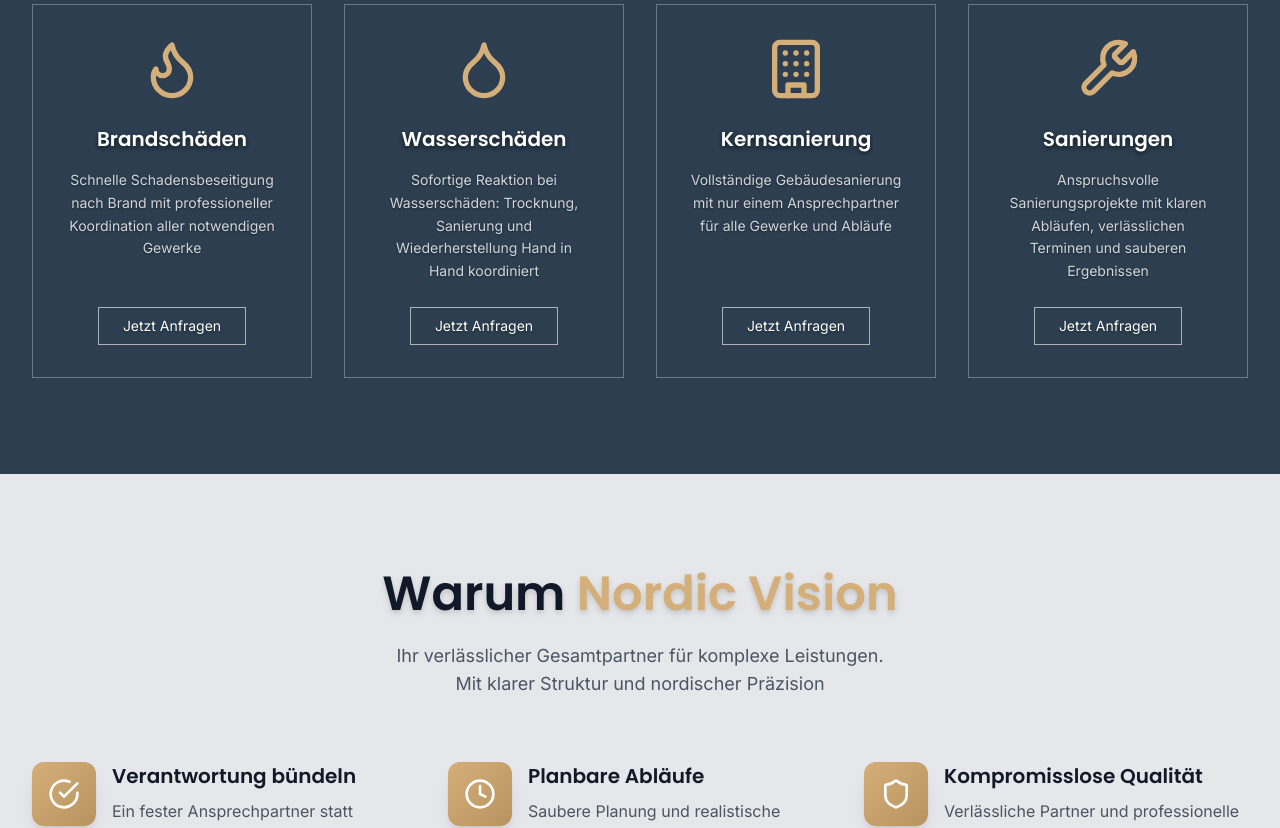
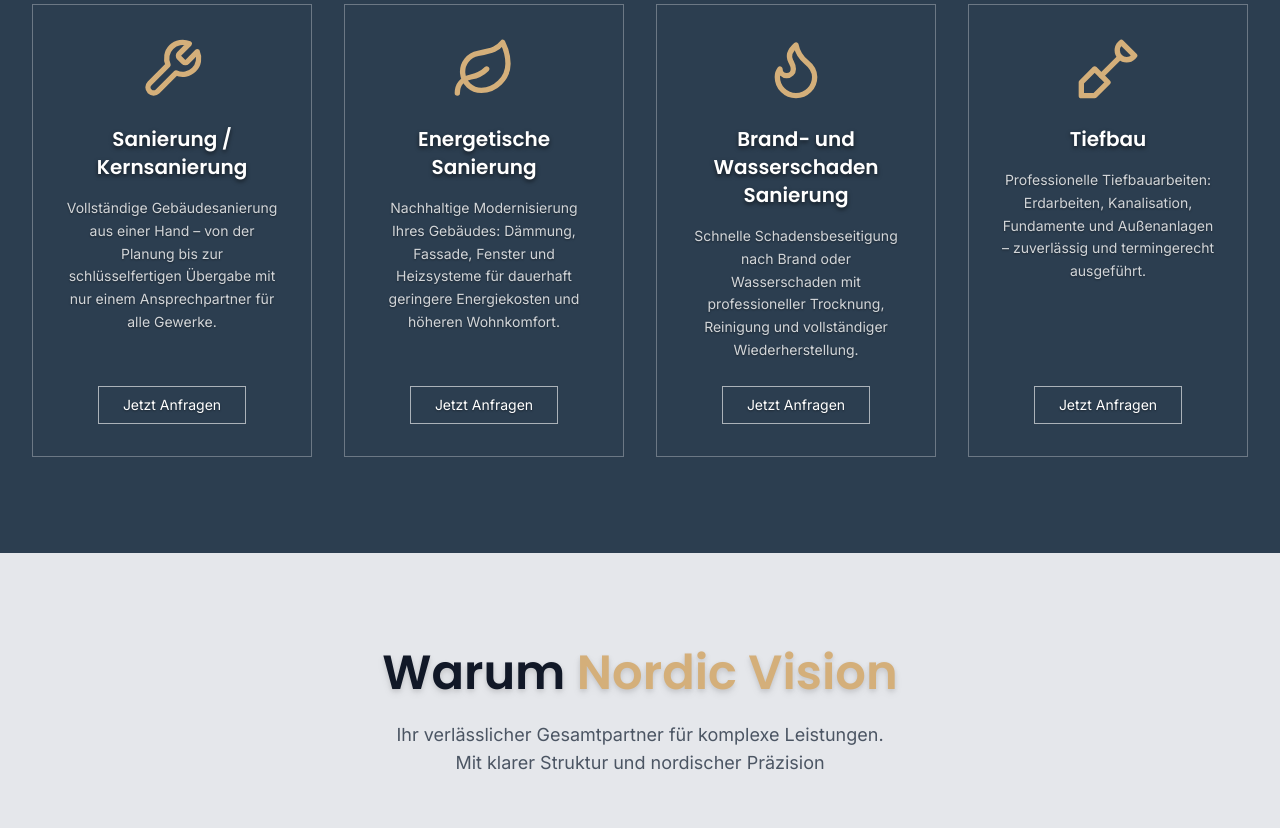
Before and after one commit to dr0394/nordicbausanierung, a React (Vite) app: page / in a window 1280 px wide. Shown: the part 1660-2488 px from the top of the page. Built offline with nearby package versions, Linux system fonts and the light colour scheme; no server answers.

Commit message:
Updated Services.tsx

```diff
--- a/src/components/Services.tsx
+++ b/src/components/Services.tsx
@@ -1,26 +1,26 @@
-import { Flame, Droplet, Building, Wrench } from 'lucide-react';
+import { Wrench, Leaf, Flame, Shovel } from 'lucide-react';
 
 const Services = ({ onContactClick }: { onContactClick: () => void }) => {
   const services = [
     {
-      icon: Flame,
-      title: 'Brandschäden',
-      description: 'Schnelle Schadensbeseitigung nach Brand mit professioneller Koordination aller notwendigen Gewerke',
+      icon: Wrench,
+      title: 'Sanierung / Kernsanierung',
+      description: 'Vollständige Gebäudesanierung aus einer Hand – von der Planung bis zur schlüsselfertigen Übergabe mit nur einem Ansprechpartner für alle Gewerke.',
     },
     {
-      icon: Droplet,
-      title: 'Wasserschäden',
-      description: 'Sofortige Reaktion bei Wasserschäden: Trocknung, Sanierung und Wiederherstellung Hand in Hand koordiniert',
+      icon: Leaf,
+      title: 'Energetische Sanierung',
+      description: 'Nachhaltige Modernisierung Ihres Gebäudes: Dämmung, Fassade, Fenster und Heizsysteme für dauerhaft geringere Energiekosten und höheren Wohnkomfort.',
     },
     {
-      icon: Building,
-      title: 'Kernsanierung',
-      description: 'Vollständige Gebäudesanierung mit nur einem Ansprechpartner für alle Gewerke und Abläufe',
+      icon: Flame,
+      title: 'Brand- und Wasserschaden Sanierung',
+      description: 'Schnelle Schadensbeseitigung nach Brand oder Wasserschaden mit professioneller Trocknung, Reinigung und vollständiger Wiederherstellung.',
     },
     {
-      icon: Wrench,
-      title: 'Sanierungen',
-      description: 'Anspruchsvolle Sanierungsprojekte mit klaren Abläufen, verlässlichen Terminen und sauberen Ergebnissen',
+      icon: Shovel,
+      title: 'Tiefbau',
+      description: 'Professionelle Tiefbauarbeiten: Erdarbeiten, Kanalisation, Fundamente und Außenanlagen – zuverlässig und termingerecht ausgeführt.',
     },
   ];
 
```
